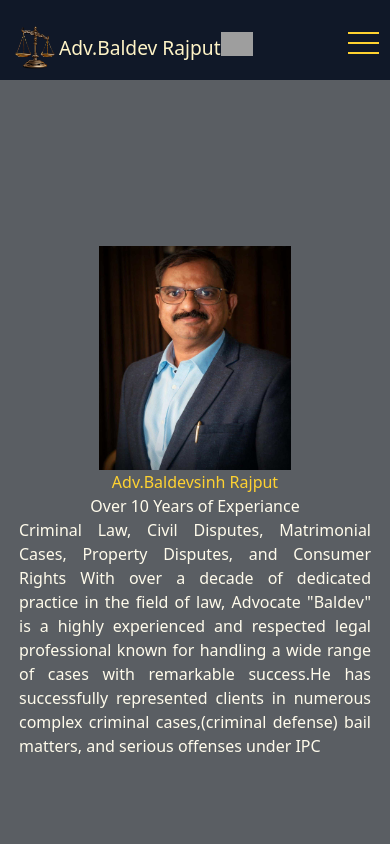
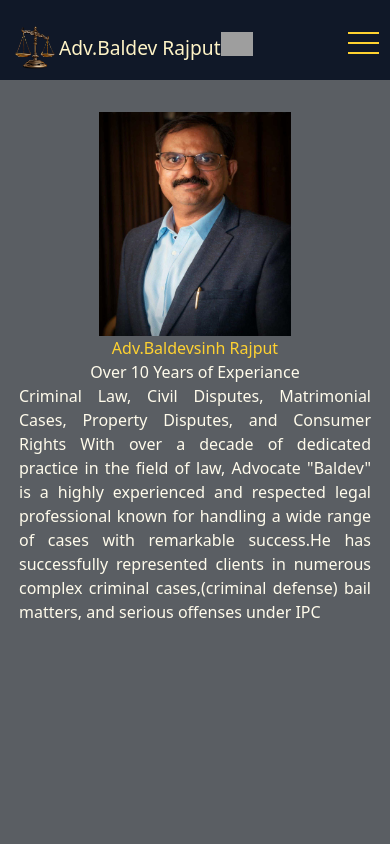
Before and after one commit to harendrasinp/advocate, a React (Vite) app: page / in a window 390 px wide. Shown: the top 844 px of the page. Built offline with nearby package versions, Linux system fonts and the light colour scheme; grey boxes are pictures that could not be loaded; a web font is replaced by a local one.

Commit message:
section position set

```diff
--- a/src/Home page sections/Section1.jsx
+++ b/src/Home page sections/Section1.jsx
@@ -2,9 +2,9 @@ import React from 'react';
 import { baldevjiDetail } from '../data/baldevjiDetail';
 export const Section1 = () => {
   return (
-        <div className='max-w-full h-full bg-black/65 lg:px-[10rem] lg:py-10'>
+        <div className='max-w-full h-screen bg-black/65 lg:px-[10rem] lg:py-10'>
 
-          <div className='w-full h-screen py-[2rem] bg-slate-500/20 flex justify-center items-center flex-col lg:h-[22rem]    lg:flex-row lg:items-end lg:py-0'>
+          <div className='w-full h-screen py-[2rem] bg-slate-500/20 flex justify-start items-center flex-col lg:h-[22rem]    lg:flex-row lg:items-end lg:py-0'>
 
             <div className='h-[14rem] w-[12rem] lg:h-[22rem] lg:w-[19rem]'>
               <img className='h-full w-full' src="/images/baldevji2.jpg" alt="jiju" />
```
